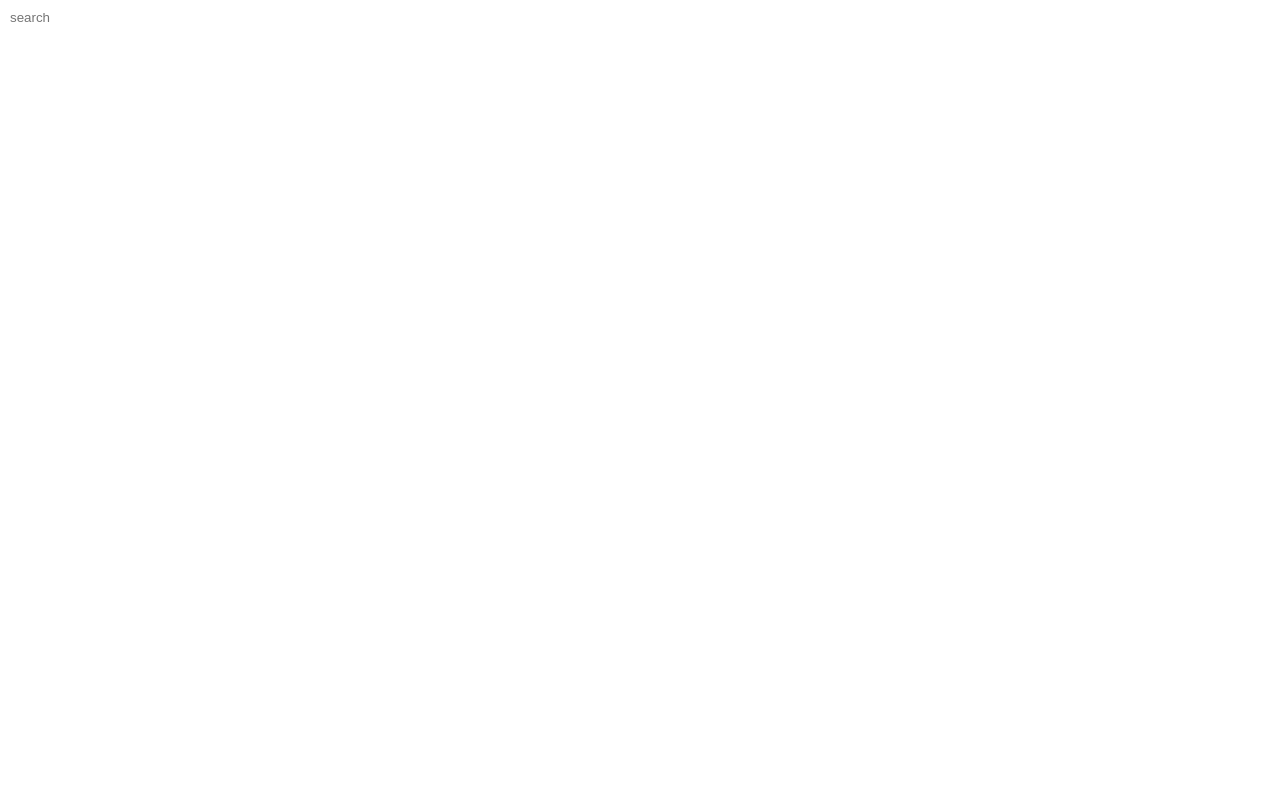
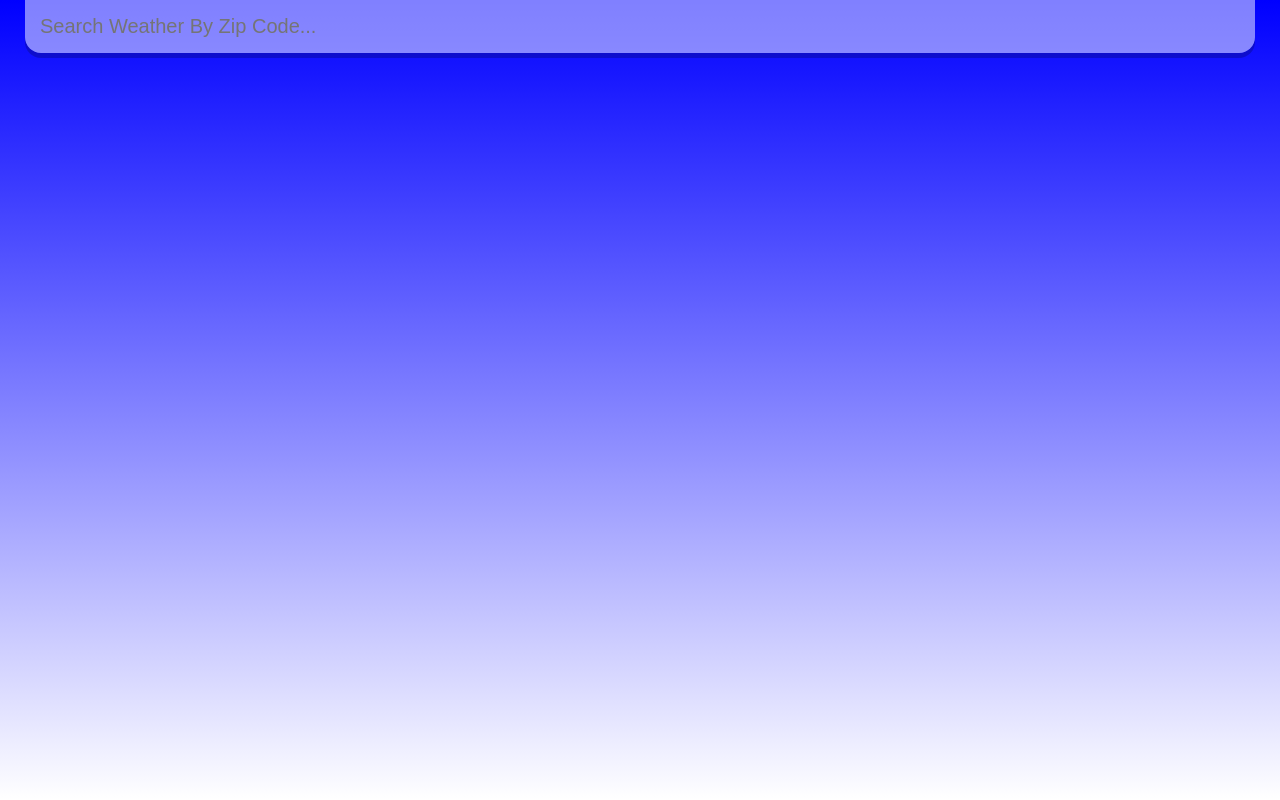
Before and after one commit to cmanor/newreactweatherapp, a React (Create React App) app: page / in a window 1280 px wide. Shown: the top 800 px of the page. Built offline with nearby package versions, Linux system fonts and the light colour scheme.

Commit message:
working, need to add all functionality

```diff
--- a/src/App.js
+++ b/src/App.js
@@ -1,28 +1,70 @@
-import React from 'react';
-const api ={
-key: '856cf893bf4748da5e5e119d50885a54',
-base: 'https://api.openweathermap.org/data/2.5/'
+import React, { useState } from 'react';
+const api = {
+  key: "856cf893bf4748da5e5e119d50885a54",
+  base: "https://api.openweathermap.org/data/2.5/"
 }
 
-// rest of api key - 'weather?lat={lat}&lon={lon}&appid={API key}&lang={lang}'
+function App() {
+  const [zipCode, setZipCode] = useState('');
+  const [weather, setWeather] = useState({});
 
-function App() {
+  const search = evt => {
+    if (evt.key === "Enter") {
+      fetch(`${api.base}weather?zip=${zipCode},us&units=imperial&appid=${api.key}`)
+        .then(res => res.json())
+        .then(result => {
+          setWeather(result);
+          setZipCode('');
+          console.log(result);
+        });
+    }
+  }
 
+  const dateBuilder = (d) => {
+    let months = ["January", "February", "March", "April", "May", "June", "July", "August", "September", "October", "November", "December"];
+    let days = ["Sunday", "Monday", "Tuesday", "Wednesday", "Thursday", "Friday", "Saturday"];
 
+    let day = days[d.getDay()];
+    let date = d.getDate();
+    let month = months[d.getMonth()];
+    let year = d.getFullYear();
 
+    return `${day} ${date} ${month} ${year}`
+  }
 
   return (
-    <div className="app">
+    <div>
       <main>
-        <div className='search-box'>
-          <input type='text'
-            className='search-bar'
-            placeholder= 'search'
+        <div className="search-box">
+          <input
+            type="text"
+            className="search-bar"
+            placeholder="Search Weather By Zip Code..."
+            onChange={e => setZipCode(e.target.value)}
+            value={zipCode}
+            onKeyPress={search}
           />
+        </div>
+        {(typeof weather.main != "undefined") ? (
+        <div>
+          <div className="location-box">
+            <div className="location">{weather.name}, {weather.sys.country}</div>
+            <div className="date">{dateBuilder(new Date())}</div>
           </div>
+          <div className="weather-box">
+            <div className="temp">Temperature:{weather.main.temp}°F</div>
+            <div className="weather">Condition: {weather.weather[0].main}</div>
+            <div className="high">High: {weather.main.temp}°F</div>
+            <div className="low">Low: {weather.main.temp}°F</div>
+            <div className="feels">{weather.main.temp}°F</div>
+            <div className="humidity">{weather.main.temp}°F</div>
+          </div>
+        </div>
+        ) : ('')}
       </main>
     </div>
   );
 }
 
+
 export default App;
--- a/src/index.css
+++ b/src/index.css
@@ -1,80 +1,98 @@
-*{
-  margin:;
-  padding:;
-  box-sizing:;
+* {
+  margin: 0;
+  padding: 0;
+  box-sizing: border-box;
 }
-body{
-  font-family: ;
+
+body {
+  font-family: 'Montserrat', sans-serif;
 }
-.app{
-  background-color: white;
+
+.app {
+  background-position: bottom;
+  transition: 0.4 ease;
 }
-main{
+
+
+main {
   min-height: 100vh;
-  background-image: ;
+  background-image: linear-gradient(to top, white, blue);
+  padding: 25px;
 }
-.search-box .search-bar{
-  display: ;
-  width: ;
-  padding: ;
-  /* not sure why these are none */
-  appearance:none;
-  background:none;
-  border:none;
-  outline:none;
 
-  background-color: ;
-  border-radius: 1px 1px 1px 1px white;
-  margin-top: ;
+.search-box {
+  width: 100%;
+  margin: 0 0 75px;
+}
 
-  box-shadow: ;
+.search-box .search-bar {
+  display: block;
+  width: 100%;
+  padding: 15px;
 
-  color: ;
-  font-size: ;
+  appearance: none;
+  background: none;
+  border: none;
+  outline: none;
 
-  transition: 0.1s ease ;
+  background-color: rgba(255, 255, 255, 0.5);
+  border-radius: 0px 0px 16px 16px;
+  margin-top: -25px;
+
+  box-shadow: 0px 5px rgba(0, 0, 0, 0.2);
+
+  color: #313131;
+  font-size: 20px;
+
+  transition: 0.4s ease;
 }
+
 .search-box .search-bar:focus {
-  background-color: green;
+  background-color: rgba(255, 255, 255, 0.75);
 }
-.location-box{
-  color: ;
-  font-size: ;
-  font-weight: ;
-  text-align: ;
-  text-shadow: ;
+
+.location-box .location {
+  color: #FFF;
+  font-size: 32px;
+  font-weight: 500;
+  text-align: center;
+  text-shadow: 3px 3px rgba(50, 50, 70, 0.5);
 }
-.location-box .date{
-  color: ;
-  font-size: ;
-  font-weight: ;
-  font-style: ;
-  text-align: ;
-  text-shadow: ;
+
+.location-box .date {
+  color: #FFF;
+  font-size: 20px;
+  font-weight: 300;
+  font-style: italic;
+  text-align: center;
+  text-shadow: 2px 2px rgba(50, 50, 70, 0.5);
 }
-.weather-box{
-  text-align: ;
+
+.weather-box {
+  text-align: center;
 }
-.weather-box .temp{
-  position: ;
-  display: ;
-  margin: ;
-  background-color: ;
-  border-radius: ;
 
-  padding: ;
+.weather-box .temp {
+  position: relative;
+  display: inline-block;
+  margin: 30px auto;
+  background-color: rgba(255, 255, 255, 0.2);
+  border-radius: 16px;
 
-  color: ;
-  font-size: ;
-  font-weight: ;
+  padding: 15px 25px;
 
-  text-shadow: ;
-  text-align: ;
-  box-shadow: ;
+  color: #FFF;
+  font-size: 102px;
+  font-weight: 900;
+
+  text-shadow: 3px 6px rgba(50, 50, 70, 0.5);
+  text-align: center;
+  box-shadow: 3px 6px rgba(0, 0, 0, 0.2);
 }
-.weather-box .weather{
-  color: white;
-  font-size: ;
-  font-weight: ;
-  text-shadow: ;
+
+.weather-box .weather {
+  color: #FFF;
+  font-size: 48px;
+  font-weight: 700;
+  text-shadow: 3px 3px rgba(50, 50, 70, 0.5);
 }
```
